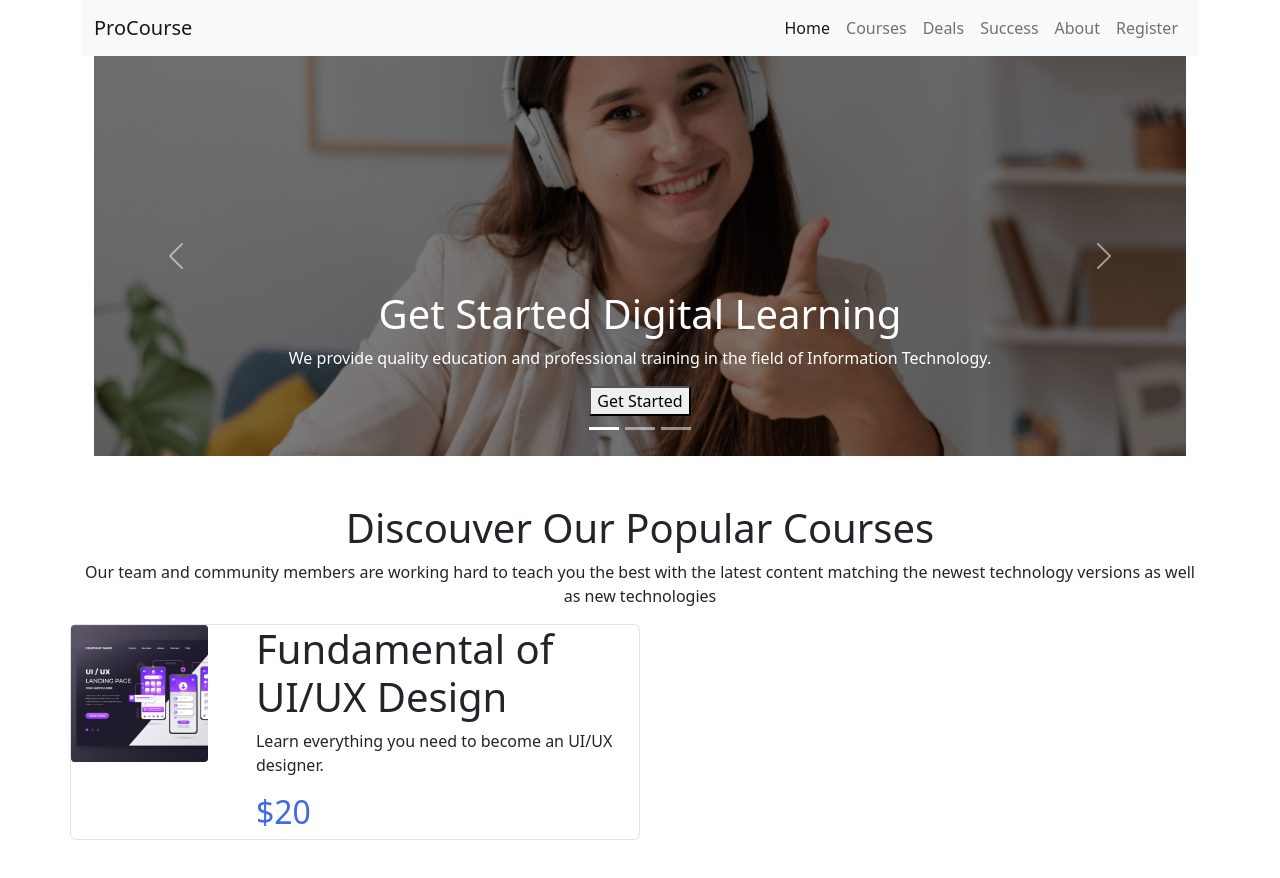
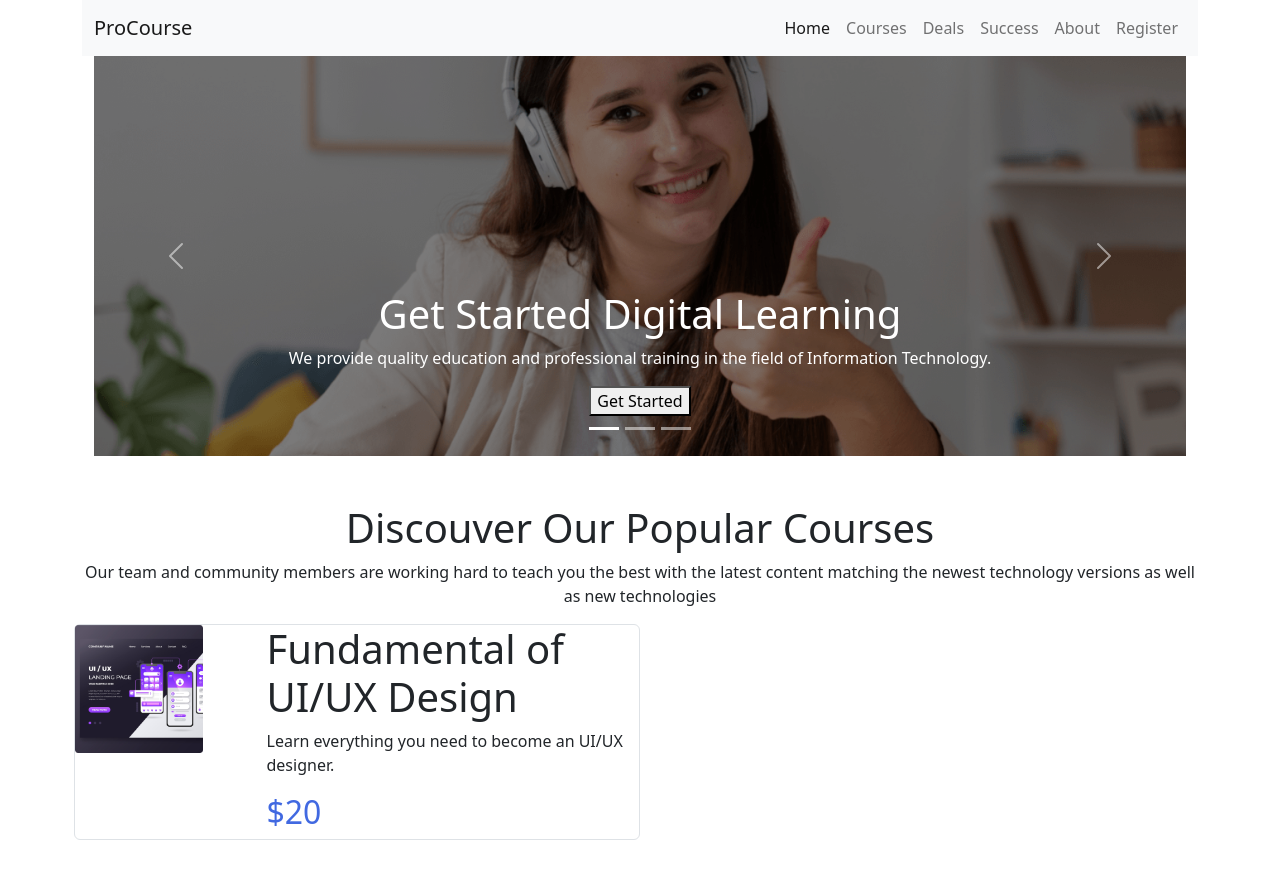
Before and after one commit to foy4748/ph_assignment_03, a website: page index.html in a window 1280 px wide. Drawn offline with Linux system fonts and the light colour scheme.

Commit message:
Added Proper Spacing to course cards

```diff
--- a/index.html
+++ b/index.html
@@ -121,14 +121,15 @@
 				</p>
 			</div>
 
-			<div class="courses row">
+			<div class="courses row g-3">
 				<!-- Single Course  -->
-				<div class="course border rounded p-md-0 col-12 col-lg-6">
+				<div class="course border rounded p-0 col-12 col-lg-6">
 					<div class="course-elements d-flex flex-column flex-md-row">
 						<div class="course-thumbnail">
 							<img src="images/course/course-1.png" class="w-100 img-fluid" alt="" />
 						</div>
-						<div class="course-info mt-3 mt-md-0  ms-md-5 d-md-flex flex-column justify-content-center">
+						<div
+							class="course-info px-3 mt-3 mt-md-0  ms-md-5 d-md-flex flex-column justify-content-center">
 							<h1>Fundamental of UI/UX Design</h1>
 							<p>Learn everything you need to become an UI/UX designer.</p>
 							<h2><span class="price">$20</span></h2>
```
